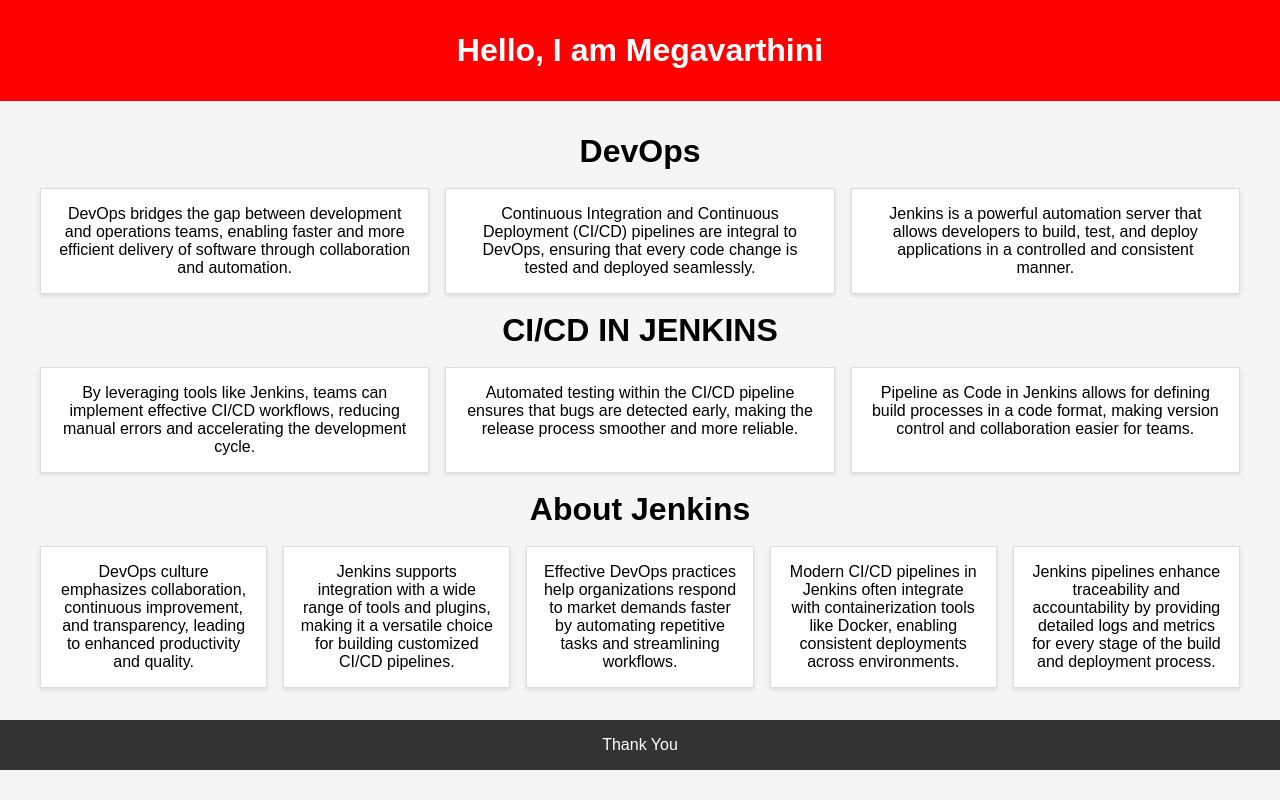
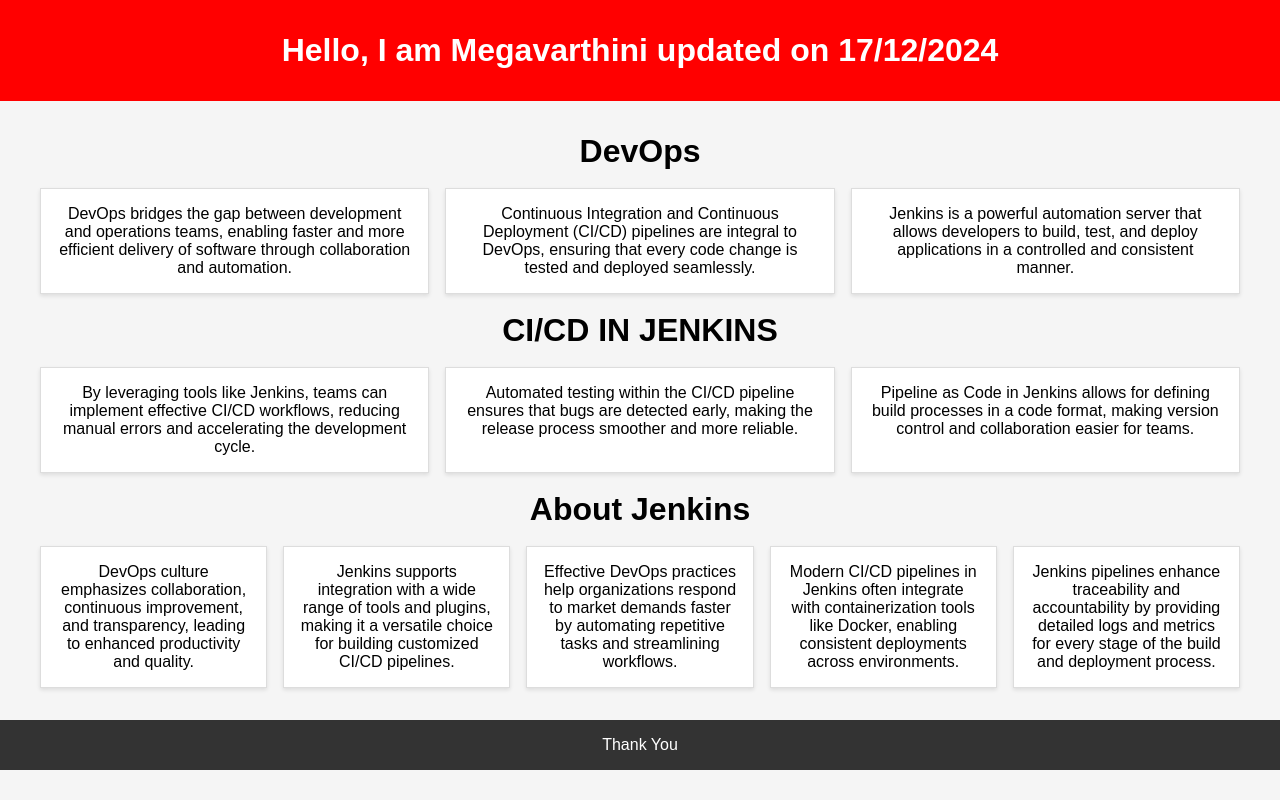
Before and after one commit to Megavarthini07/Jenkins_Tutorial_Pipeline, a plain HTML site: page index.html in a window 1280 px wide. Drawn offline with Linux system fonts and the light colour scheme.

Commit message:
Update index.html

```diff
--- a/index.html
+++ b/index.html
@@ -55,7 +55,7 @@
 </head>
 <body>
     <header>
-        <h1>Hello, I am Megavarthini</h1>
+        <h1>Hello, I am Megavarthini updated on 17/12/2024</h1>
     </header>
     <div class="container">
         <h1>DevOps</h1>
```
